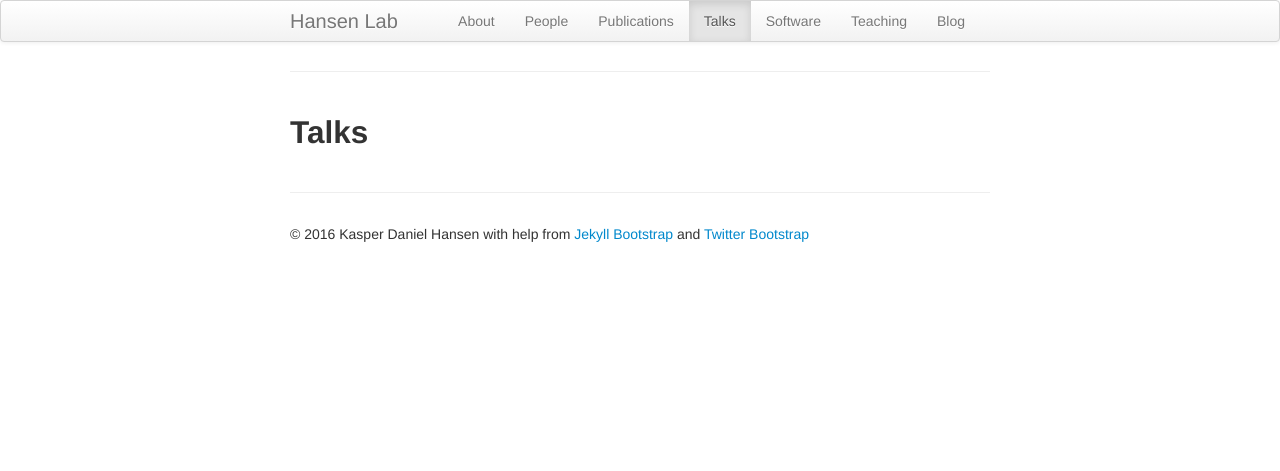
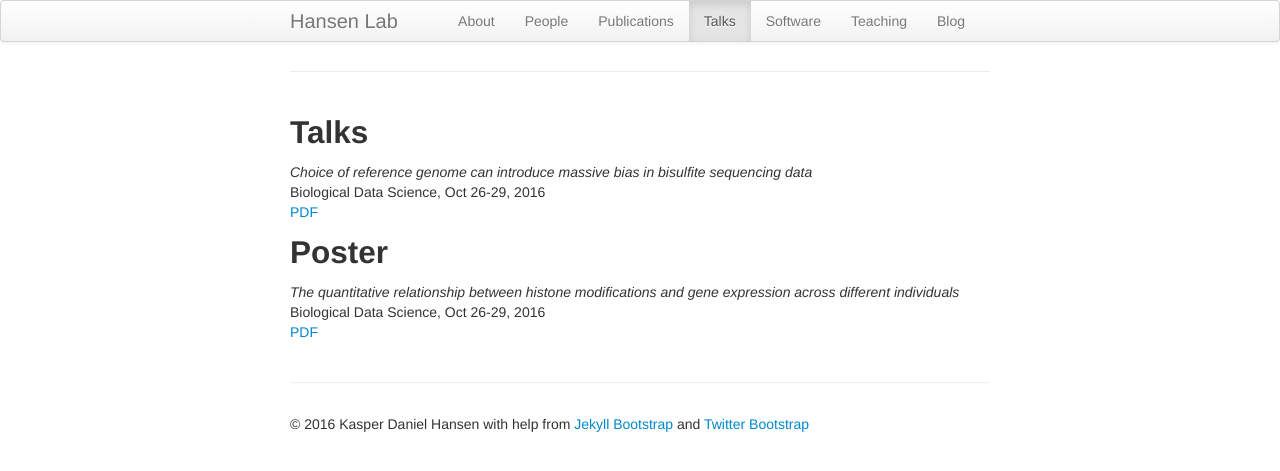
Before and after one commit to hansenlab/hansenlab.github.io, a Jekyll site: the page built from 03-talks.md, in a window 1280 px wide. Shown: the top 471 px of the page. Built offline with Jekyll 4.4.1, drawn with Linux system fonts in a browser that asks for light colours.

Commit message:
updating talks

```diff
--- a/03-talks.md
+++ b/03-talks.md
@@ -8,3 +8,16 @@ permalink: "talks.html"
 
 Talks
 -----
+
+_Choice of reference genome can introduce massive bias in bisulfite sequencing data_
+Biological Data Science, Oct 26-29, 2016
+[PDF](./media/talks/2016/)
+
+
+Poster
+------
+
+_The quantitative relationship between histone modifications and
+gene expression across different individuals_
+Biological Data Science, Oct 26-29, 2016
+[PDF](./media/posters/2016/)
```
